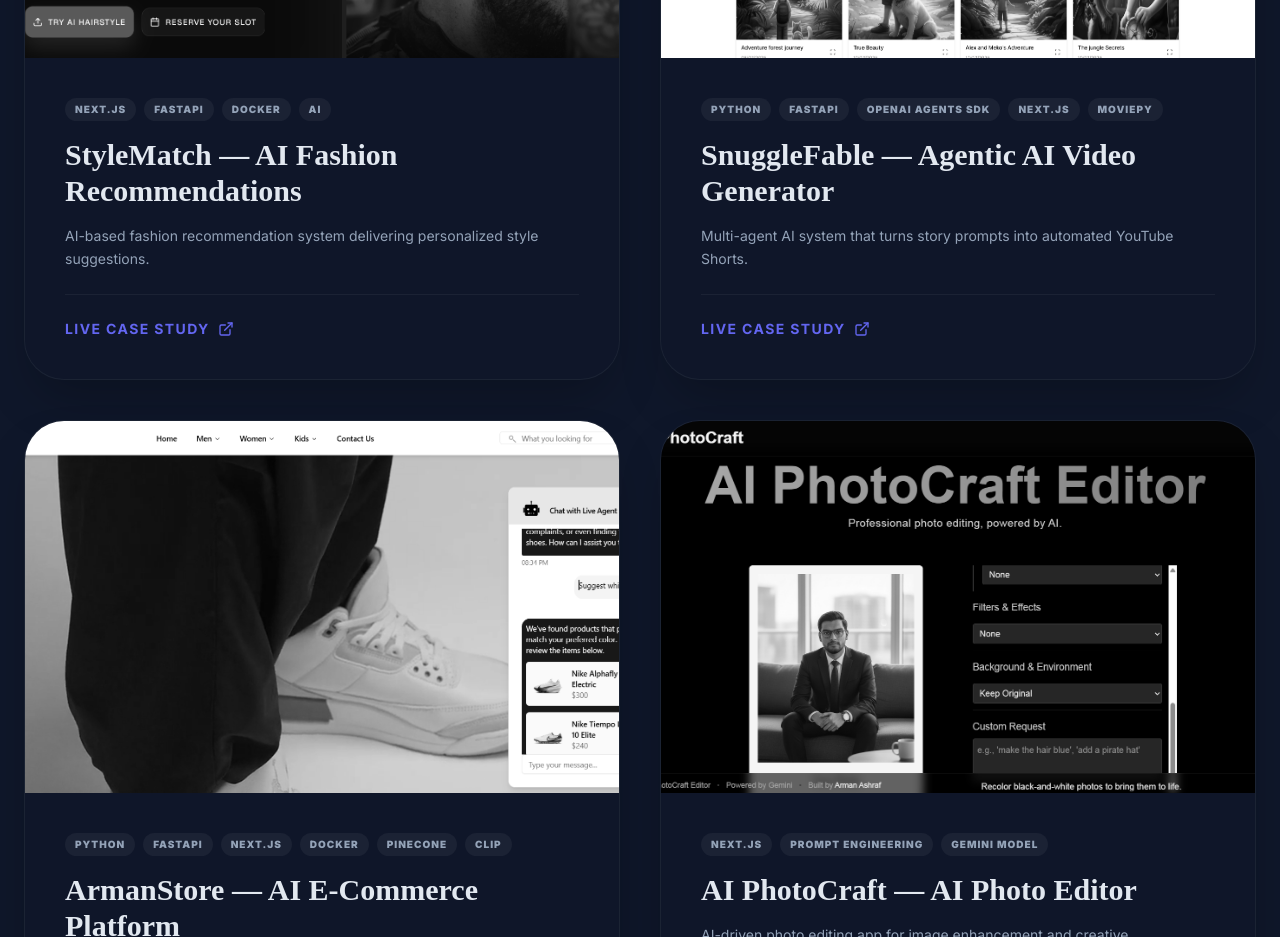
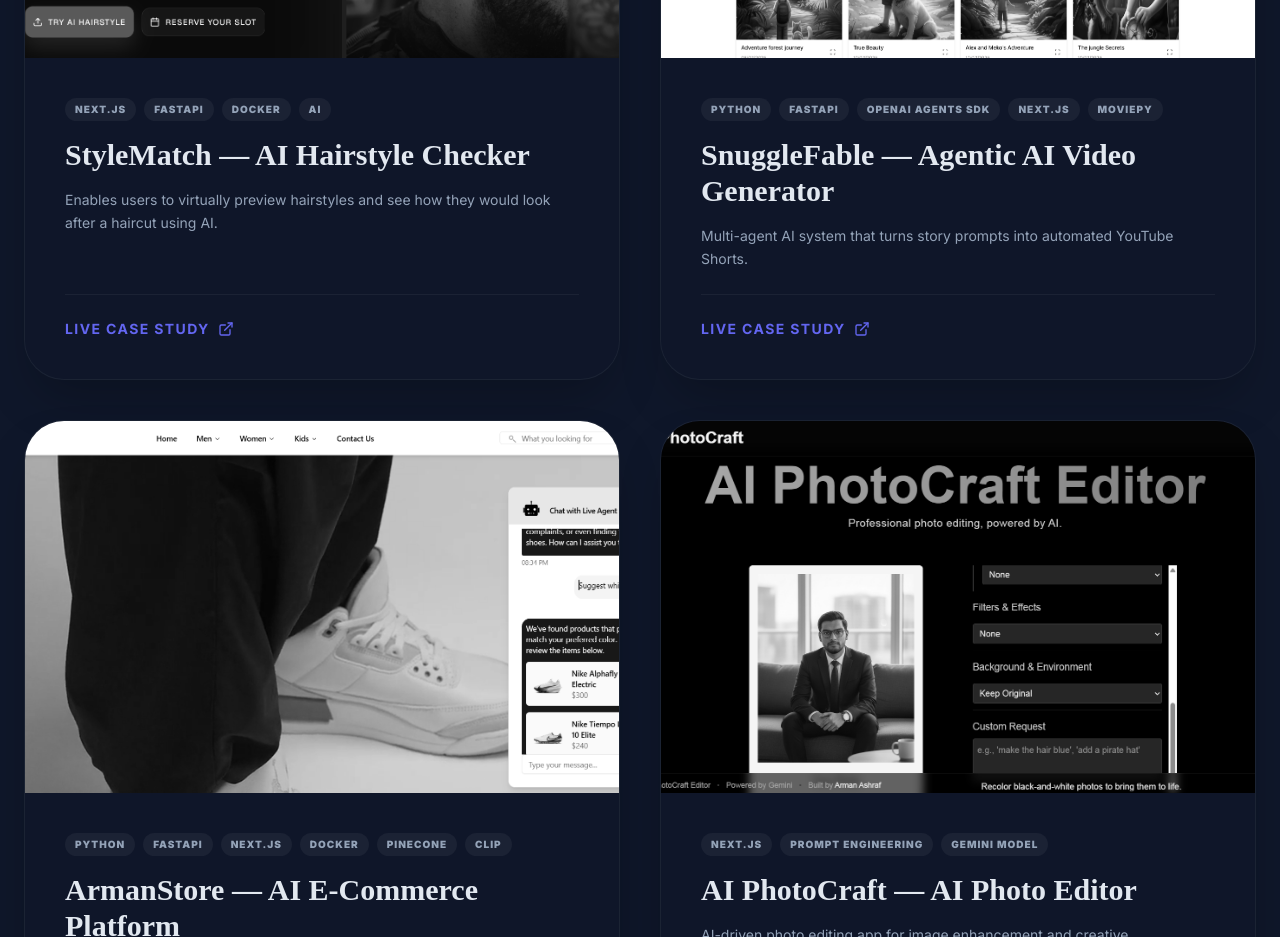
Before and after one commit to arman229/Portfolio, a Next.js app: page / in a window 1280 px wide. Shown: the part 2500-3437 px from the top of the page. Built offline with nearby package versions, Linux system fonts and the light colour scheme.

Commit message:
update my cv url link

```diff
--- a/src/app/components/about.tsx
+++ b/src/app/components/about.tsx
@@ -109,7 +109,7 @@ function AboutSection() {
             </Link>
 
             <a
-              href="https://raw.githubusercontent.com/arman229/arman229/master/armancv.pdf"
+              href="https://raw.githubusercontent.com/arman229/arman229/master/Arman_Ashraf_Backend_AI_Engineer.pdf"
               target="_blank"
               rel="noreferrer"
               className="flex items-center gap-2 px-6 py-3 rounded-full bg-gradient-to-r from-pink-500 to-violet-600 text-sm font-semibold text-white hover:gap-3 transition-all"
--- a/src/app/data/constant.ts
+++ b/src/app/data/constant.ts
@@ -138,8 +138,8 @@ export const SERVICES: Service[] = [
 export const PROJECTS: Project[] = [
   {
     id: '0',
-    title: 'StyleMatch — AI Fashion Recommendations',
-    description: 'AI-based fashion recommendation system delivering personalized style suggestions.',
+    title: 'StyleMatch — AI Hairstyle Checker',
+    description: 'Enables users to virtually preview hairstyles and see how they would look after a haircut using AI.',
     image: '/images/projects/stylematch.png',
     tags: ['AI', 'Recommendation'],
     techStack: ['Next.js', 'FastAPI', 'Docker', 'AI'],
```
